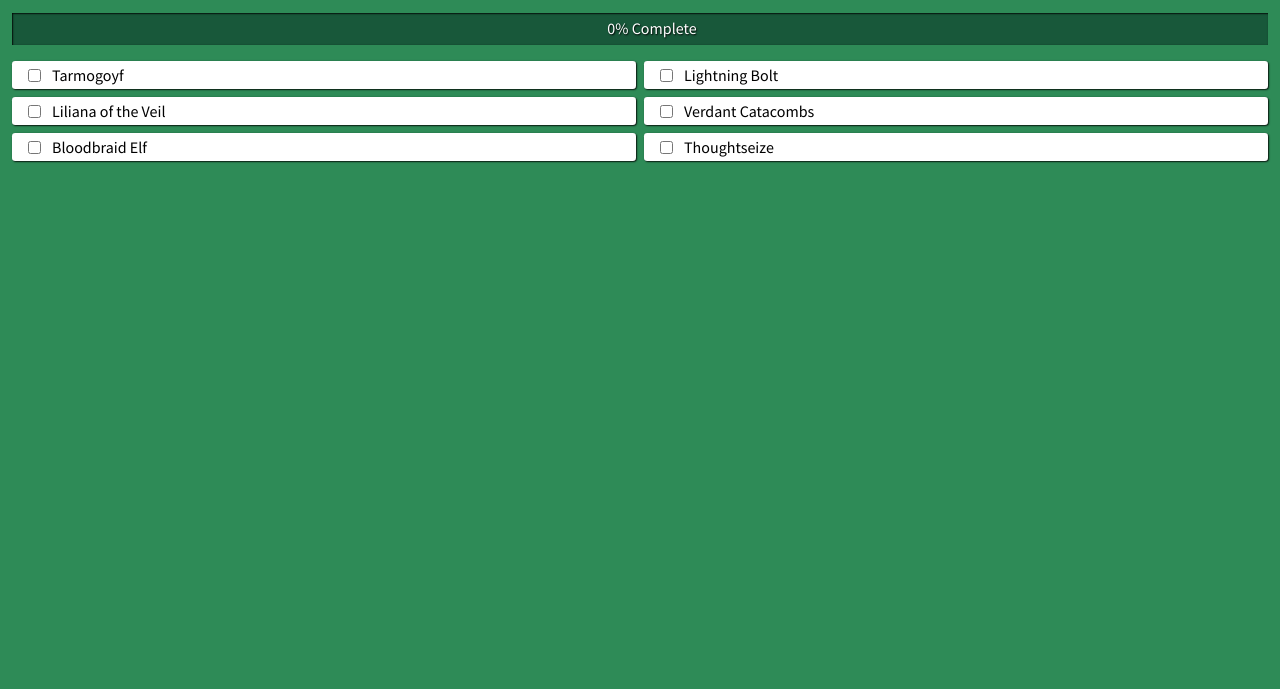
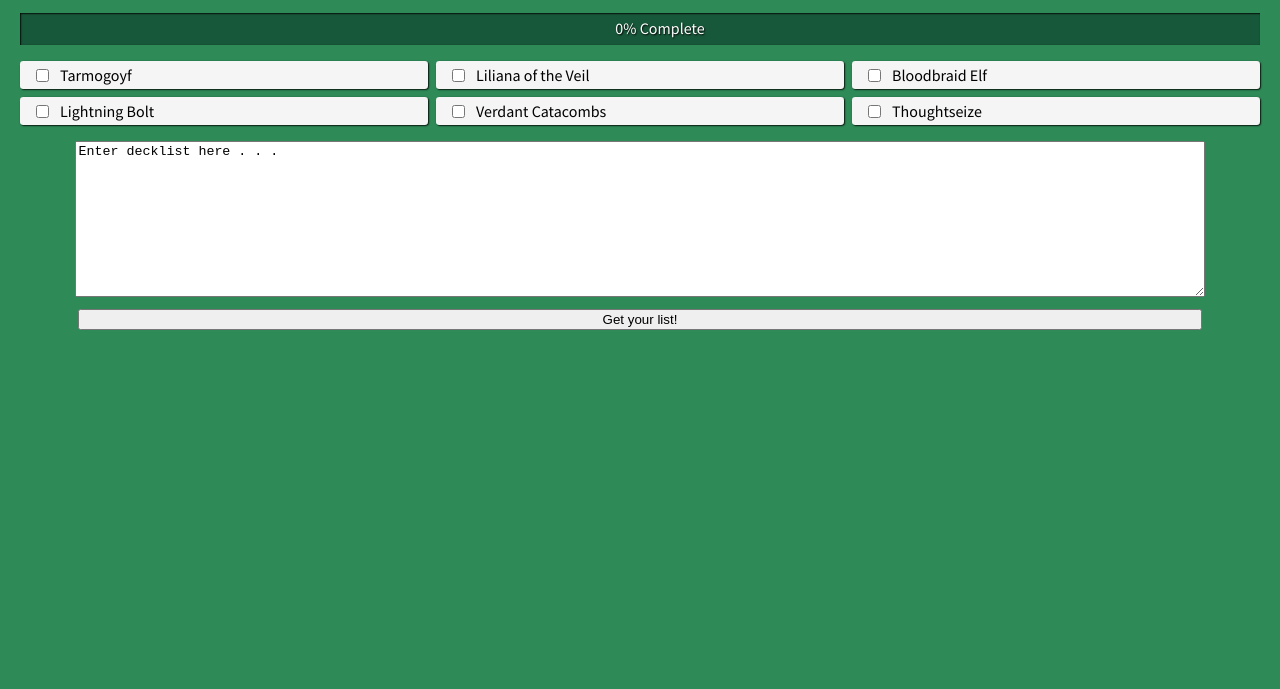
Before and after one commit to atschutz/mtgchecklist, a plain HTML site: page index.html in a window 1280 px wide. Shown: the part 111-800 px from the top of the page. Drawn offline with Linux system fonts and the light colour scheme.

Commit message:
Added deck list text box, prepared check box template, and fixed up wrapping for check box container

```diff
--- a/index.html
+++ b/index.html
@@ -7,6 +7,15 @@
         <title>
             MTG Checklist
         </title>
+
+        <template>
+            <div class="checkcontainer">
+                <input name="cardname" type="checkbox">
+                <label for="cardname" class="cardcheck">
+                    Empty
+                </label>
+            </div>
+        </template>
     </head>
 
     <body>
@@ -20,7 +29,7 @@
         </div>
 
         <div class="container">
-            <div class="columncontainer">
+
                 <div class="checkcontainer">
                     <input name="card1" type="checkbox">
                     <label for="card1" class="cardcheck">
@@ -41,9 +50,9 @@
                         Bloodbraid Elf
                     </label>
                 </div>
-            </div>
 
-        <div class="columncontainer">
+
+
                 <div class="checkcontainer">
                     <input name="card4" type="checkbox">
                     <label for="card4" class="cardcheck">
@@ -64,8 +73,16 @@
                         Thoughtseize
                     </label>
                 </div>
-            </div>
+
         </div>
+
+
+
+        <div id="dlcontainer">
+            <textarea id="decklist" rows="10">Enter decklist here . . .</textarea>
+            <button id="getlistbutton">Get your list!</button>
+        </div>
+
         <script src="progresscheck.js"></script>
     </body>
 </html>
--- a/pretty.css
+++ b/pretty.css
@@ -3,6 +3,9 @@
 body{
     background-color: seagreen;
     font-family: 'Source Sans Pro';
+    max-width: 100%;
+    overflow-x: hidden;
+    margin: 1rem 1rem
 }
 
 .titleheader{
@@ -10,7 +13,7 @@
     text-align: center;
     padding: 1rem 0 1rem 0;
     margin: 1rem 0.25rem 1rem 0.25rem;
-    background-color: white;
+    background-color: whitesmoke;
     border-radius: 0.2rem;
     box-shadow: 0.05rem 0.05rem 0.1rem black;
 }
@@ -41,7 +44,8 @@
 
 .container{
     display: flex;
-    flex-direction: column;
+    flex-direction: row;
+    flex-wrap: wrap;
     justify-content: center;
     margin: 0 auto;
 }
@@ -55,21 +59,51 @@
 .checkcontainer{
     margin: 0.25rem;
     display: flex;
+    width:100%;
     flex-direction: row;
     align-items: center;
     padding: 0.25rem 0.75rem 0.25rem 0.75rem;
-    background-color: white;
+    background-color: whitesmoke;
     border-radius: 0.2rem;
     box-shadow: 0.05rem 0.05rem 0.1rem black;
+    overflow: hidden;
 }
 
 .cardcheck{
     font-size: 1rem;
-    margin-left: 0.5rem;
+    padding-left: 0.5rem;
 }
 
-@media (min-width: 500px) {
-    .container{
-        flex-direction: row;
+#dlcontainer{
+    width: 100%;
+    margin-top: 0.75rem;
+    display: flex;
+    justify-content: center;
+    flex-direction: column;
+}
+
+#decklist{
+    display:flex;
+    justify-content: center;
+    max-width: 90%;
+    min-width: 90%;
+    min-height: 2rem;
+    margin: 0 auto;
+}
+
+#getlistbutton{
+    width: 90%;
+    margin: 0.75rem auto auto auto;
+}
+
+@media (min-width: 500px){
+    .checkcontainer{
+        flex: 1 0 35%;
     }
  }
+
+ @media (min-width:750px){
+     .checkcontainer{
+         flex: 1 0 26%
+     }
+ }
```
Also changed, not shown: 1 other file.
